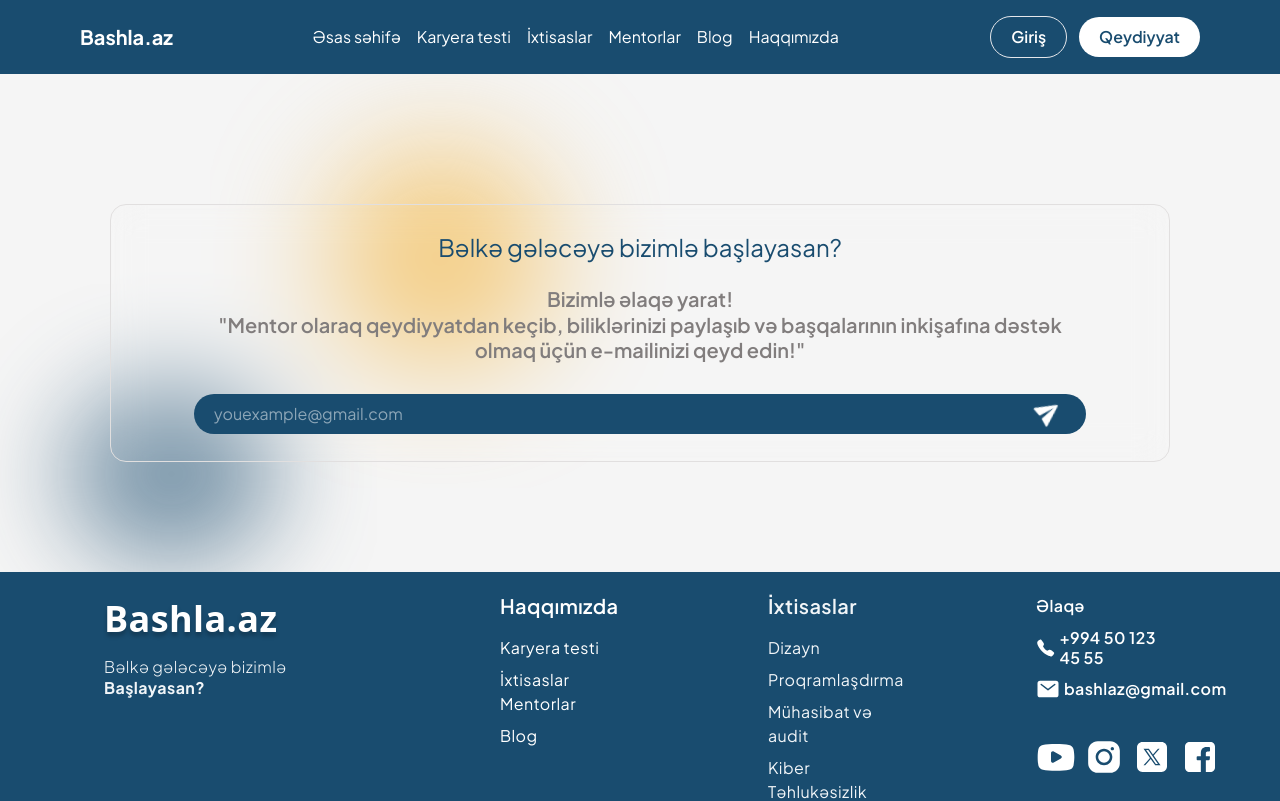
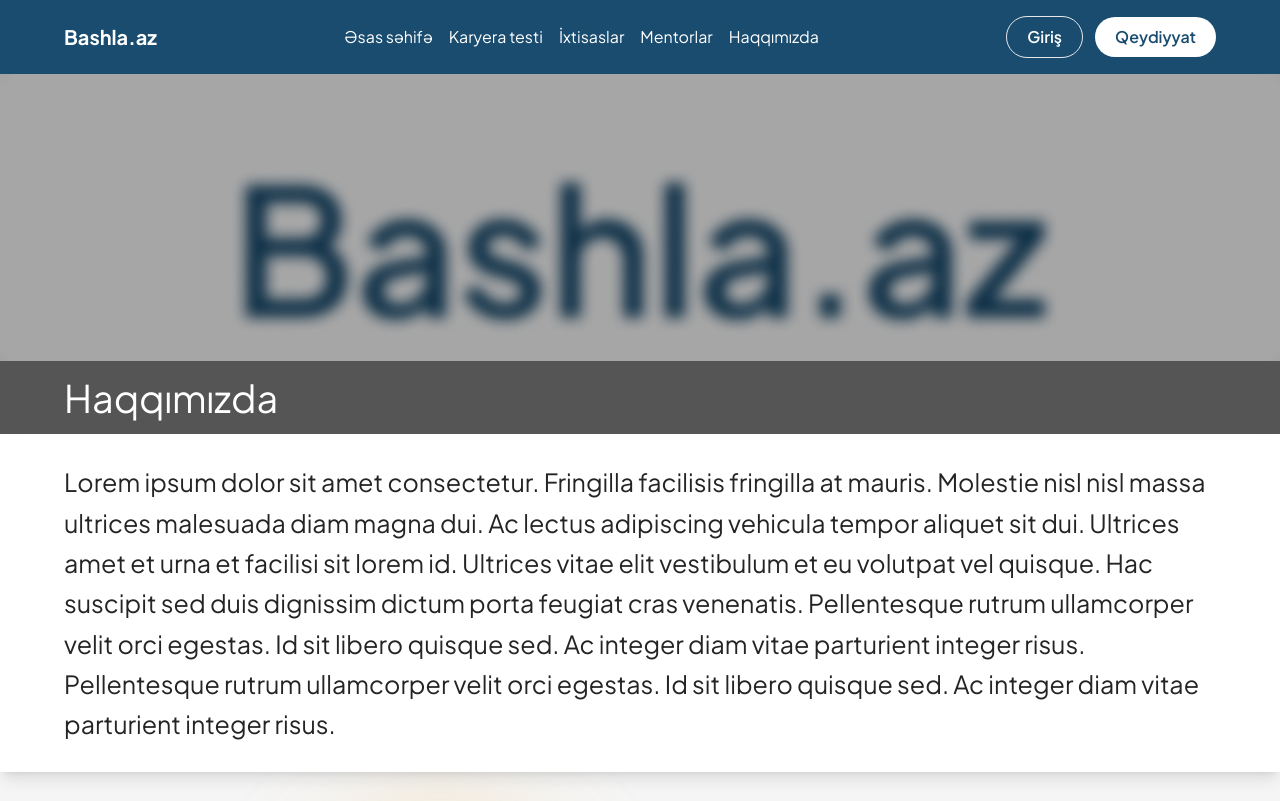
Before and after one commit to NadirYusifov/Karyera.az, a React (Vite) app: page /about in a window 1280 px wide. Shown: the top 801 px of the page. Built offline with nearby package versions, Linux system fonts and the light colour scheme.

Commit message:
design update

```diff
--- a/src/App.tsx
+++ b/src/App.tsx
@@ -9,6 +9,7 @@ import Mentors from "./page/Mentor"
 import { Route, Routes, useLocation } from "react-router-dom"
 import Login from "./page/Login"
 import Career from "./page/Career"
+import About from "./page/About"
 
 function App() {
   const location = useLocation()
@@ -34,14 +35,15 @@ function App() {
           </Routes> */}
 
           {/* <Header /> */}
-          {!isLoginPageShow && !isCareerPageShow && <Header/>}
+          {!isLoginPageShow && !isCareerPageShow && <Header />}
           <Routes>
             <Route path="/" element={<Home />} />
             <Route path="/login" element={<Login />} />
             <Route path="/career" element={<Career />} />
             <Route path="/mentorlar" element={<Mentors />} />
+            <Route path="/about" element={<About />} />
           </Routes>
-          {!isLoginPageShow && !isCareerPageShow && <ContactMe/>}
+          {!isLoginPageShow && !isCareerPageShow && <ContactMe />}
           {!isLoginPageShow && !isCareerPageShow && <Footer />}
         </>
       }
--- a/src/Components/Loading/index.tsx
+++ b/src/Components/Loading/index.tsx
@@ -12,7 +12,7 @@ function LoadingSpinner() {
     <>
     <div className="flex justify-center items-center h-screen">
         <HashLoader
-        color="#0090ff"
+        color="#194C6F"
         cssOverride={override}
         size={80}
         />
--- a/src/index.css
+++ b/src/index.css
@@ -6,4 +6,5 @@
 
 body {
     background-color: #F5F5F5;
+    font-family: "Plus Jakarta Sans", serif;
 }
--- a/src/layout/Footer/index.tsx
+++ b/src/layout/Footer/index.tsx
@@ -7,46 +7,39 @@ function Footer() {
       <footer className="bg-very-dark-blue text-light-grayish-blue tracking-wide">
         <div className="container">
           <div className="space-y-8 py-6 sm:px-6 lg:space-y-8">
-            <div className="grid grid-cols-1 lg:grid-cols-4 lg:space-x-32">
+            <div className="grid grid-cols-1 lg:grid-cols-3">
               <div className="footer-caption">
                 <div className="text-white [text-shadow:_0_4px_4px_rgba(0,0,0,0.25)] font-semibold text-[36px] leading-[45.36px]">
                   <Link to='/'>
                     <h3>Bashla.az</h3>
                   </Link>
                 </div>
-                <p className="mt-4 text-[16px] font-jakarta font-light leading-[20.16px] ">
+                <p className="mt-4 text-[16px] font-jakarta font-light">
                   Bəlkə gələcəyə bizimlə <span className="font-bold">Başlayasan?</span>
                 </p>
+              </div>
 
-              </div>
-              <div className="footer-about text-white font-jakarta max-sm:mt-8">
-                <h3 className="font-semibold pb-5 text-[20px] leading-[20.2px]">Haqqımızda</h3>
-                <ul className="space-y-2 font-normal">
+              <div className="footer-about text-white font-jakarta my-8 lg:my-3">
+                {/* <h3 className="font-semibold pb-5 text-[20px] leading-[20.2px]">Haqqımızda</h3> */}
+                <ul className="w-max text-[18px] lg:flex flex-row justify-center items-center font-medium lg:space-x-8">
+                  <Link to='/about'><li>Haqqımızda</li></Link>
                   <Link to='/career'><li>Karyera testi</li></Link>
-                  <li>İxtisaslar</li>
+                  <Link to='/'><li>İxtisaslar</li></Link>
                   <Link to='/mentorlar'><li>Mentorlar</li></Link>
-                  <li>Blog</li>
                 </ul>
               </div>
 
-              <div className="footer-qual font-jakarta max-md:my-8 ">
-                <h3 className="font-semibold pb-5 text-[20px] leading-[20.2px]">İxtisaslar</h3>
-                <ul className="text-[16px] space-y-2 font-normal">
-                  <li>Dizayn</li>
-                  <li>Proqramlaşdırma</li>
-                  <li>Mühasibat və audit</li>
-                  <li>Kiber Təhlukəsizlik</li>
-                </ul>
-              </div>
-
-              <div className="footer-contact text-white font-jakarta leading-[20.2px]">
+              <div className="footer-contact text-white font-jakarta leading-[20.2px] lg:ml-40">
                 <h3 className=" font-semibold pb-3 text-[16px]">Əlaqə</h3>
                 <ul className=" space-y-2 font-semibold">
                   <li><a className="inline-flex items-center gap-1 text-[16px]" href="tel:+994501234555"><IoCall className="text-[24px]" />+994 50 123 45 55</a></li>
                   <li><a className="inline-flex items-center gap-1 text-[16px]" href="mailto:bashlaz@gmail.com"><IoMail className="text-[24px]" />bashlaz@gmail.com</a></li>
                 </ul>
-                <div className="footer-social">
-                  <ul className="mt-8 flex gap-2">
+              </div>
+            </div>
+
+            <div className="footer-social flex justify-center">
+                  <ul className="mt-2 flex gap-14">
                     <li>
                       <a
                         href="https://www.youtube.com/"
@@ -102,9 +95,7 @@ function Footer() {
                     </li>
                   </ul>
                 </div>
-              </div>
-            </div>
-            <p className="text-[13px] text-light-grayish-red font-semibold">&copy; 2024. Bashla.az. All rights reserved.</p>
+            <p className="text-[13px] text-center text-light-grayish-red font-semibold">&copy; 2024. Bashla.az. All rights reserved.</p>
           </div>
         </div>
       </footer>
--- a/src/layout/Header/index.tsx
+++ b/src/layout/Header/index.tsx
@@ -1,12 +1,14 @@
-// import { useState } from "react";
+import { useState } from "react";
 // import { IoIosClose, IoIosSearch } from "react-icons/io";
 // import { FiPhoneCall, FiMail } from "react-icons/fi";
 import { Link } from "react-router-dom";
+import { HiOutlineMenuAlt2 } from "react-icons/hi";
+import { AiOutlineClose } from "react-icons/ai";
 // import BashlaAzImg from "../../../public/Preview.png"
 
 function Header() {
 
-  // const [searchbar, setSearchBar] = useState<boolean>(false);
+  const [Menu, setMenu] = useState<boolean>(false);
 
 
   return (
@@ -26,27 +28,26 @@ function Header() {
                 <Link to='/career' className="px-2">Karyera testi</Link>
                 <a className="px-2">İxtisaslar</a>
                 <Link to='/mentorlar' className="px-2">Mentorlar</Link>
-                <a className="px-2">Blog</a>
-                <a className="px-2">Haqqımızda</a>
+                <Link to='/about' className="px-2">Haqqımızda</Link>
               </nav>
               <div className="header-right flex items-center gap-3">
-                <div className="search-icon text-[20px] relative">
-
-                </div>
                 <div className="header-register">
                   <Link to={"/login"}>
-                  <button className="border border-solid text-white text-[16px] font-semibold leading-[20.16px] rounded-full mr-3 px-5 py-[10px]">Giriş</button>
+                    <button className="border border-solid text-white text-[16px] font-semibold leading-[20.16px] rounded-full mr-3 px-5 py-[10px]">Giriş</button>
                   </Link>
                   <Link to={""}>
-                  <button className="bg-white text-very-dark-blue text-[16px] font-semibold leading-[20.16px] rounded-full px-5 py-[10px]">Qeydiyyat</button>
+                    <button className="bg-white text-very-dark-blue text-[16px] font-semibold leading-[20.16px] rounded-full px-5 py-[10px]">Qeydiyyat</button>
                   </Link>
                 </div>
+                {/* <div className="search-icon text-[20px] block lg:hidden">
+                  <button></button>
+                </div> */}
               </div>
             </div>
           </div>
         </div>
         {/* {searchbar ? */}
-          {/* <div className=" absolute top-0 bottom-0 right-0 left-0 flex justify-center items-center z-40 h-screen bg-slate-800/50">
+        {/* <div className=" absolute top-0 bottom-0 right-0 left-0 flex justify-center items-center z-40 h-screen bg-slate-800/50">
             <div className="absolute top-12 right-6 bottom-0 text-[40px]">
               <button className="text-white"><IoIosClose />
               </button>
--- /dev/null
+++ b/src/page/About/index.tsx
@@ -0,0 +1,33 @@
+import HeroImg from '/public/HeroAbout.png'
+
+function About() {
+    return (
+        <>
+            <section className="about-section">
+                <div className="about-wrapper">
+                    <div className="about-hero">
+                        <img className='w-full' src={HeroImg} />
+                    </div>
+                    <div className="about-header-section">
+                        <div className='about-header-wrapper bg-black/65'>
+                            <div className="container">
+                                <div className='about-header-content text-white text-[38px] py-2'>
+                                    <h3>Haqqımızda</h3>
+                                </div>
+                            </div>
+                        </div>
+                        <div className="about-main-wrapper bg-white shadow-lg py-7">
+                            <div className="container">
+                                <div className="about-main-content text-mostly-black text-[20px] lg:text-[25px] font-normal leading-[40.32px]">
+                                    <p>Lorem ipsum dolor sit amet consectetur. Fringilla facilisis fringilla at mauris. Molestie nisl nisl massa ultrices malesuada diam magna dui. Ac lectus adipiscing vehicula tempor aliquet sit dui. Ultrices amet et urna et facilisi sit lorem id. Ultrices vitae elit vestibulum et eu volutpat vel quisque. Hac suscipit sed duis dignissim dictum porta feugiat cras venenatis. Pellentesque rutrum ullamcorper velit orci egestas. Id sit libero quisque sed. Ac integer diam vitae parturient integer risus. Pellentesque rutrum ullamcorper velit orci egestas. Id sit libero quisque sed. Ac integer diam vitae parturient integer risus.</p>
+                                </div>
+                            </div>
+                        </div>
+                    </div>
+                </div>
+            </section>
+        </>
+    )
+}
+
+export default About
--- a/src/page/Home/Qualifications/index.tsx
+++ b/src/page/Home/Qualifications/index.tsx
@@ -3,6 +3,7 @@ import "slick-carousel/slick/slick.css";
 import "slick-carousel/slick/slick-theme.css";
 import NextArrow from "../../../utils/nextarrow";
 import PrevArrow from "../../../utils/prevarrow";
+import { Link } from "react-router-dom";
 
 
 function QualficitaionsCard() {
@@ -103,7 +104,7 @@ function QualficitaionsCard() {
 
   return (
     <>
-      <div className='qualific-section-header mt-[130px] font-jakarta'>
+      <div className='qualific-section-header mt-[130px] '>
         <div className='container'>
           <div className='qualifictions-header-text text-center mb-8'>
             <h2 className="text-dark-cyan text-[50px] leading-[70px] font-semibold pb-2">Özünə Uyğun İxtisası Seç</h2>
@@ -116,28 +117,25 @@ function QualficitaionsCard() {
           <div className='row'>
             <Slider {...settings}>
               {softwareDevelopers.map(soft => (
-                <div className="px-1">
-                  <article className="overflow-hidden p-2 rounded-lg border border-gray-100 bg-white shadow-sm">
+                <div className="lg:px-12 mt-10">
+                  <article className="overflow-hidden px-[22px] py-4 rounded-3xl border border-gray-100 bg-white shadow-lg">
                     <img
                       alt="softwareimg"
                       src={soft.image}
-                      className="h-56 w-full object-cover rounded-lg"
+                      className="h-56 w-full object-cover rounded-3xl"
                     />
                     <div className="p-4 sm:p-6">
                       <a href="#">
-                        <h3 className="text-[20px] font-normal text-black leading-[25.2px]">
+                        <h3 className="text-[20px] font-medium text-black leading-[25.2px]">
                           {soft.name}
                         </h3>
                       </a>
-                      <p className="mt-2 text-[16px] text-gray-500 font-normal line-clamp-2 leading-[20.16px]">
+                      <p className="mt-2 text-[16px] text-gray-500 font-normal line-clamp-2 leading-[20.16px] pt-3">
                         {soft.title}
                       </p>
-                      <a href="#" className="group mt-4 inline-flex items-center gap-1 text-sm font-medium text-dark-cyan">
-                        Read More
-                        <span aria-hidden="true" className="block transition-all group-hover:ms-0.5 rtl:rotate-180">
-                          &rarr;
-                        </span>
-                      </a>
+                      <Link to="#" className="text-[16px] flex justify-end group mt-4 text-sm font-medium text-dark-cyan leading-[20.16px] pt-8">
+                        Daha çox
+                      </Link>
                     </div>
                   </article>
                 </div>
--- a/tailwind.config.js
+++ b/tailwind.config.js
@@ -16,19 +16,20 @@ export default {
         "dark-grayish-red": "#817D7D",
         "dark-moderate-cyan": "#4A91A7",
         "dark-cyan": "#226478",
-        "mostly-desaturated-dark-cyan": "#53808C"
+        "mostly-desaturated-dark-cyan": "#53808C",
+        "mostly-black": "#242424"
       },
       container: {
         center: true,
         padding: {
           DEFAULT: '1rem',
           sm: '2rem',
-          lg: '4rem',
-          xl: '5rem',
-          '2xl': '6rem',
+          lg: '3rem',
+          xl: '4rem',
+          '2xl': '5rem',
         },
       },
-      fontFamily :{
+      fontFamily: {
         jakarta: ["Plus Jakarta Sans"]
       }
     },
```
Also changed, not shown: src/page/Career/index.css (+6 -6 lines), src/page/Home/HeroSection/index.tsx (+6 -3 lines), src/page/Login/index.tsx (+27 -11 lines), src/page/Mentor/index.tsx (+15 -7 lines), public/Answer.png (added), public/HeroAbout.png (added).
